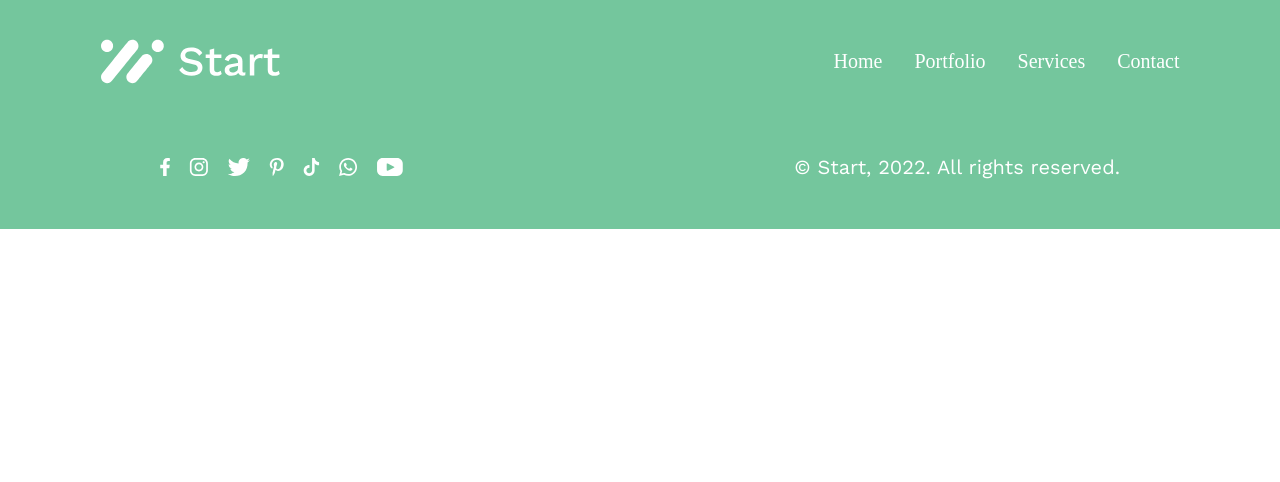
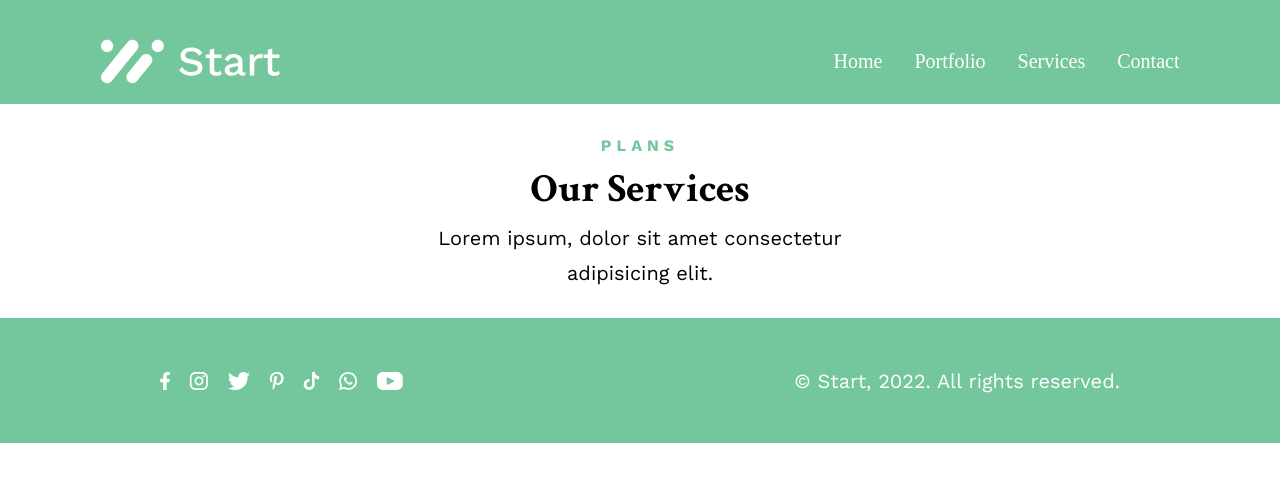
Before and after one commit to MarcelinaFernando/startup-website, a React (Vite) app: page /services in a window 1280 px wide. Shown: the top 482 px of the page. Built offline with nearby package versions, Linux system fonts and the light colour scheme.

Commit message:
Create Our Services section in Services page using reusable SectionHeader component

```diff
--- a/src/App.jsx
+++ b/src/App.jsx
@@ -2,6 +2,7 @@
 import { BrowserRouter as Router, Routes, Route } from "react-router-dom";
 import HomePage from "./pages/HomePage";
 import Portfolio from "./pages/Portfolio";
+import Services from "./pages/Services";
 import Header from "./components/Header";
 import Footer from "./components/Footer";
 
@@ -14,6 +15,7 @@ function App() {
       <Routes>
         <Route path="/" element={<HomePage />} />
         <Route path="/portfolio" element={<Portfolio />} />
+        <Route path="/services" element={<Services />} />
       </Routes>
 
       {/* FOOTER aparece em todas as páginas */}
--- a/src/components/SectionHeader.css
+++ b/src/components/SectionHeader.css
@@ -16,6 +16,7 @@
   display: block;
   margin-top: 0.625rem;
 }
+
 
 /* iPads  */
 @media (min-width: 768px) and (max-width: 1023px) {
--- /dev/null
+++ b/src/pages/Services.css
@@ -0,0 +1,3 @@
+.services-page .section-subtitle {
+  margin-top: 2rem;
+}
--- /dev/null
+++ b/src/pages/Services.jsx
@@ -0,0 +1,22 @@
+// src/pages/Services.jsx
+import "./Services.css";
+import SectionHeader from "../components/SectionHeader";
+
+export default function Services() {
+  return (
+    <main className="services-page">
+      {/* Our Services section*/}
+      <SectionHeader
+        subtitle="PLANS"
+        title="Our Services"
+        description={
+          <>
+            Lorem ipsum, dolor sit amet <br />
+            consectetur <br />
+            <span className="last-line">adipisicing elit.</span>
+          </>
+        }
+      />
+    </main>
+  );
+}
```
